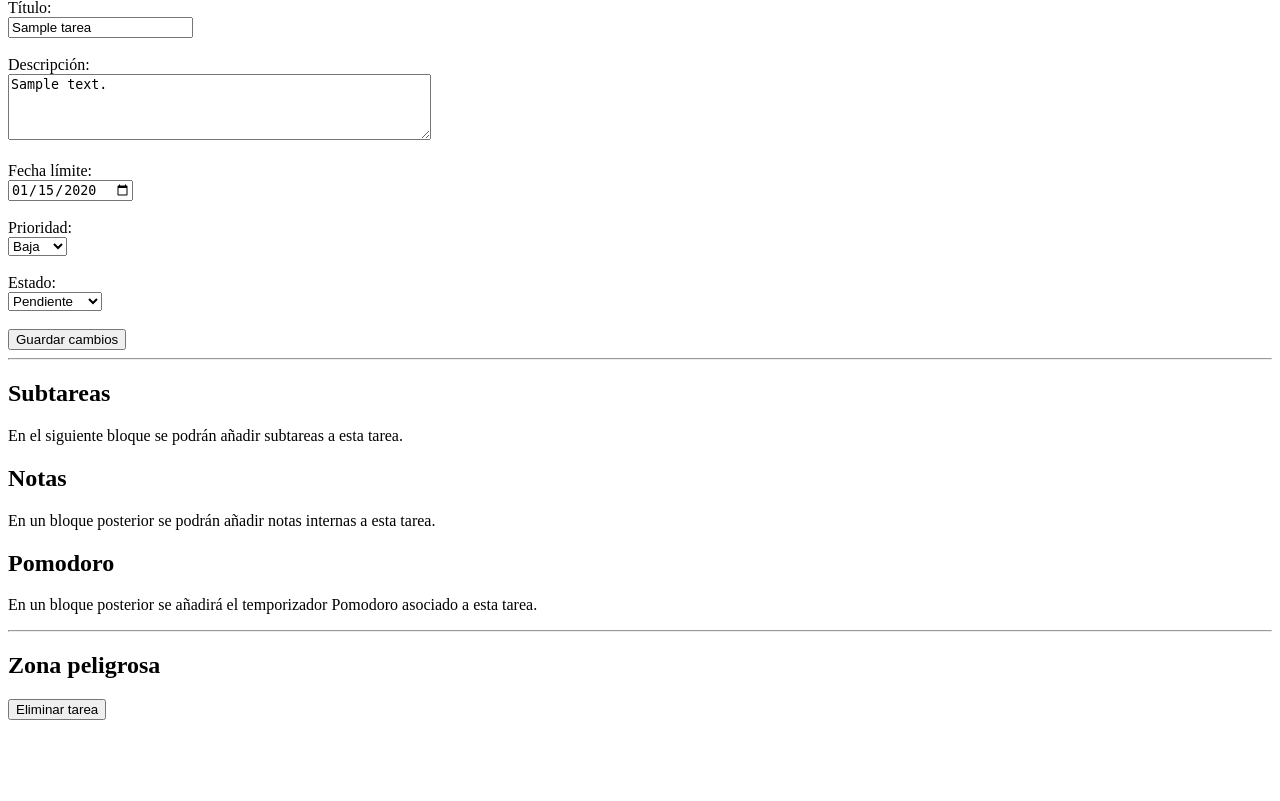
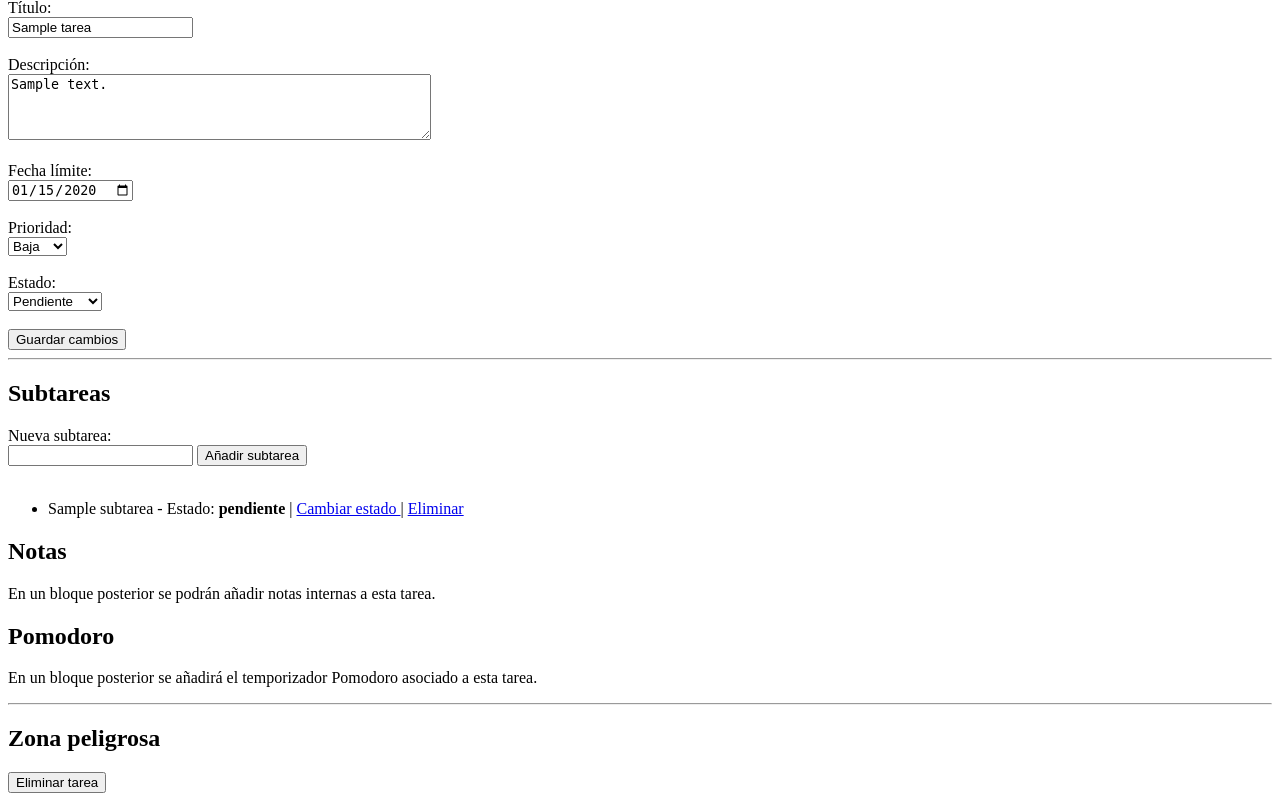
Before and after one commit to Sogdahr/Organica, a PHP site: page /tarea_detalle.php?id_tarea=1 in a window 1280 px wide. Shown: the part 356-1157 px from the top of the page. Before the commit the page ends 1076 px from the top, so only its background shows below. Run offline with PHP 8.4, Linux system fonts and the light colour scheme; the visitor is signed in with stand-in values (Sample User, id 1); tables that the repository leaves empty hold one stand-in row (values such as "Sample post").

Commit message:
Implementación subtareas dentro de tareas

```diff
--- a/public/tarea_detalle.php
+++ b/public/tarea_detalle.php
@@ -32,6 +32,61 @@ $tarea = $stmt->fetch(PDO::FETCH_ASSOC);
     }
 
 $idObjetivo = $tarea["id_objetivo"];
+
+// Crear subtarea
+if ($_SERVER["REQUEST_METHOD"] === "POST" && isset($_POST["crear_subtarea"])) {
+    $tituloSubtarea = trim($_POST["titulo_subtarea"]);
+
+    if (empty($tituloSubtarea)) {
+        $mensaje = "El título de la subtarea no puede estar vacío.";
+    } else {
+        $sql = "INSERT INTO subtareas (id_tarea, titulo)
+                VALUES (?, ?)";
+        $stmt = $pdo->prepare($sql);
+        $stmt->execute([$idTarea, $tituloSubtarea]);
+
+        header("Location: tarea_detalle.php?id_tarea=" . $idTarea);
+        exit;
+    }
+}
+
+// Cambiar estado de subtarea
+if (isset($_GET["cambiar_subtarea"])) {
+    $idSubtarea = $_GET["cambiar_subtarea"];
+
+    $sql = "SELECT * FROM subtareas
+            WHERE id_subtarea = ? AND id_tarea = ?";
+    $stmt = $pdo->prepare($sql);
+    $stmt->execute([$idSubtarea, $idTarea]);
+    $subtarea = $stmt->fetch(PDO::FETCH_ASSOC);
+
+    if ($subtarea) {
+        $nuevoEstado = ($subtarea["estado"] === "pendiente") ? "completada" : "pendiente";
+
+        $sql = "UPDATE subtareas
+                SET estado = ?
+                WHERE id_subtarea = ? AND id_tarea = ?";
+        $stmt = $pdo->prepare($sql);
+        $stmt->execute([$nuevoEstado, $idSubtarea, $idTarea]);
+    }
+
+    header("Location: tarea_detalle.php?id_tarea=" . $idTarea);
+    exit;
+}
+
+
+// Eliminar subtarea
+if (isset($_GET["eliminar_subtarea"])) {
+    $idSubtarea = $_GET["eliminar_subtarea"];
+
+    $sql = "DELETE FROM subtareas
+            WHERE id_subtarea = ? AND id_tarea = ?";
+    $stmt = $pdo->prepare($sql);
+    $stmt->execute([$idSubtarea, $idTarea]);
+
+    header("Location: tarea_detalle.php?id_tarea=" . $idTarea);
+    exit;
+}
 
 // Actualizar tarea
 if ($_SERVER["REQUEST_METHOD"] === "POST" && isset($_POST["actualizar_tarea"])) {
@@ -75,6 +130,16 @@ if ($_SERVER["REQUEST_METHOD"] === "POST" && isset($_POST["eliminar_tarea"])) {
     header("Location: tareas.php?id_objetivo=" . $idObjetivo);
     exit;
 }
+
+
+// Obtener subtareas de la tarea
+    $sql = "SELECT * FROM subtareas
+            WHERE id_tarea = ?
+    ORDER BY id_subtarea ASC";
+    $stmt = $pdo->prepare($sql);
+    $stmt->execute([$idTarea]);
+    $subtareas = $stmt->fetchAll(PDO::FETCH_ASSOC);
+
 
 ?>
 
@@ -192,7 +257,49 @@ if ($_SERVER["REQUEST_METHOD"] === "POST" && isset($_POST["eliminar_tarea"])) {
     <hr>
 
     <h2>Subtareas</h2>
-    <p>En el siguiente bloque se podrán añadir subtareas a esta tarea.</p>
+
+<form method="POST" action="">
+    <label for="titulo_subtarea">Nueva subtarea:</label><br>
+    <input type="text" id="titulo_subtarea" name="titulo_subtarea">
+
+    <button type="submit" name="crear_subtarea">
+        Añadir subtarea
+    </button>
+</form>
+
+<br>
+
+<?php if (empty($subtareas)): ?>
+
+    <p>Esta tarea todavía no tiene subtareas.</p>
+
+<?php else: ?>
+
+    <ul>
+        <?php foreach ($subtareas as $subtarea): ?>
+
+            <li>
+                <?php echo htmlspecialchars($subtarea["titulo"]); ?>
+
+                - Estado:
+                <strong><?php echo htmlspecialchars($subtarea["estado"]); ?></strong>
+
+                |
+                <a href="tarea_detalle.php?id_tarea=<?php echo $idTarea; ?>&cambiar_subtarea=<?php echo $subtarea["id_subtarea"]; ?>">
+                    Cambiar estado
+                </a>
+
+                |
+                <a href="tarea_detalle.php?id_tarea=<?php echo $idTarea; ?>&eliminar_subtarea=<?php echo $subtarea["id_subtarea"]; ?>"
+                   onclick="return confirm('¿Seguro que quieres eliminar esta subtarea?');">
+                    Eliminar
+                </a>
+            </li>
+
+        <?php endforeach; ?>
+    </ul>
+
+<?php endif; ?>
 
     <h2>Notas</h2>
     <p>En un bloque posterior se podrán añadir notas internas a esta tarea.</p>
```
